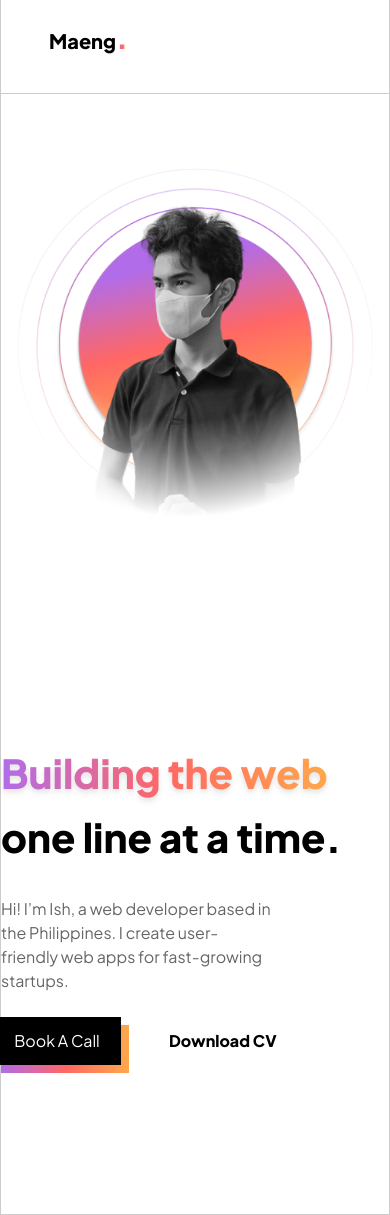
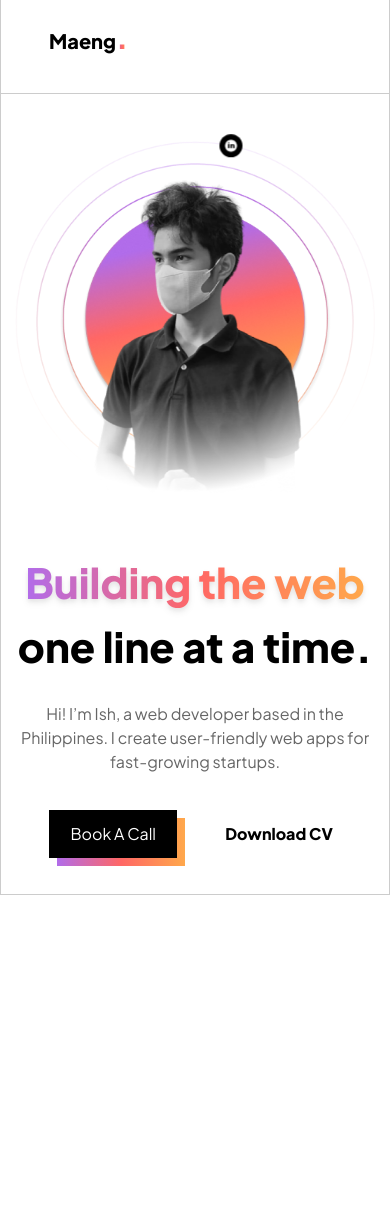
Before and after one commit to IshmaelCasky/ish-ca-portfolfio, a Next.js app: page / in a window 390 px wide. After the commit the page ends 895 px from the top, so only its background shows below. Built offline with nearby package versions, Linux system fonts and the light colour scheme; what tailwindcss-animation-delay would draw is missing.

Commit message:
responsiveness improvement

```diff
--- a/src/components/Sections/About.tsx
+++ b/src/components/Sections/About.tsx
@@ -56,12 +56,12 @@ export default function About() {
 
     return (
         <div className='flex border-b-[1px] justify-center items-center border-black border-opacity-20'>
-            <div className='flex xl:flex-row justify-center flex-col-reverse items-center h-[70rem] w-full'>
+            <div className='flex xl:flex-row justify-center flex-col-reverse items-center h-[50rem] w-full'>
                 {/* Info Container p-10 */}
-                <div className='flex flex-grow justify-center flex-col w-[100%]'>
-                    <h1 className='text-[2.5rem] font-extrabold leading-[4rem]'><span className='text-transparent drop-shadow-md bg-clip-text bg-gradient-to-r from-[#B16CEA] via-[#FF6765] to-[#FFA84B]'>Building the web</span> <br/> one line at a time.</h1>
-                    <p className='w-[70%] mt-7 2xl:text-xl text-[#666666]'>Hi! I’m Ish, a web developer based in the Philippines. I create user-friendly web apps for fast-growing startups.</p>
-                    <div className='mt-8 flex'>
+                <div className='flex xl:text-left ssm:text-center xl:p-10 text-center mb-7  flex-col w-[100%]'>
+                    <h1 className='xl:text-[4rem] text-[2.6rem] xl:leading-[4rem] lg:leading-[3rem] font-extrabold leading-[4rem]'><span className='text-transparent drop-shadow-md bg-clip-text bg-gradient-to-r from-[#B16CEA] via-[#FF6765] to-[#FFA84B]'>Building the web</span> <br/> one line at a time.</h1>
+                    <p className='w-[100%] p-3 mt-3 2xl:text-xl text-[#666666]'>Hi! I’m Ish, a web developer based in the Philippines. I create user-friendly web apps for fast-growing startups.</p>
+                    <div className='mt-8 justify-center xl:justify-start flex'>
                         <GradientButton className='w-[8rem]'>Book A Call</GradientButton>
                         <a href="#" className="mt-1 ml-10 font-extrabold group text-black transition duration-300">
                             Download CV
@@ -74,21 +74,35 @@ export default function About() {
                 <div className='relative justify-start items-center flex-grow w-[100%] h-[20%]  flex'>
 
                     <div className='flex justify-center relative w-[100%] h-auto'>
-                        <div className='z-[1] h-auto flex w-[100%] relative justify-center items-center'>
+                        {/* <Image
+                            id='github'
+                            width={25}
+                            src={github}
+                            alt='github'
+                            className=' absolute left-[6.5%] animate-circular1 w-[6%] bg-black rounded-full p-1'
+                        />
+                        <Image
+                            id='linkedin'
+                            width={25}
+                            src={linkedin}
+                            alt='linkedin'
+                            className='absolute left-[94%] w-[6%] animate-circular2 bg-black rounded-full p-1'
+                        /> */}
+                        <div className='z-[1] h-auto flex ssm:w-[90%] sm:w-[60%] md:w-[55%] lg:w-[45%] xl:w-[70%] relative justify-center items-center'>
                             <Image
                                 src={ish}
                                 alt='ish'
-                                className='z-[1] absolute'
+                                className='z-[1]'
                             />
                             <Image
                                 src={ellipse_1}
                                 alt='ellipse'
-                                className='absolute w-[62%]'
+                                className='absolute w-[58%]'
                             />
                             <Image
                                 src={ellipse_2}
                                 alt='ellipse'
-                                className='absolute w-[72%]'
+                                className='absolute w-[70%]'
                             />
                             <Image
                                 src={ellipse_3}
@@ -98,22 +112,22 @@ export default function About() {
                             <Image
                                 src={ellipse_4}
                                 alt='ellipse'
-                                className='absolute w-[92%]'
+                                className='absolute w-[93%]'
                             />
-                            {/* <Image
+                            <Image
                                 id='github'
                                 width={25}
                                 src={github}
                                 alt='github'
-                                className='absolute animate-circular1 bg-black rounded-full p-1'
+                                className=' absolute left-[6.5%] animate-circular1 w-[6%] bg-black rounded-full p-1'
                             />
                             <Image
                                 id='linkedin'
                                 width={25}
                                 src={linkedin}
                                 alt='linkedin'
-                                className='absolute animate-circular2 bg-black rounded-full p-1'
-                            /> */}
+                                className='absolute left-[94%] w-[6%] animate-circular2 bg-black rounded-full p-1'
+                            />
                         </div>
                     </div>
 
--- a/tailwind.config.js
+++ b/tailwind.config.js
@@ -19,29 +19,36 @@ module.exports = {
         'circular1' : {
           '0%' :{
             //left-[6.2rem] top-[22rem]
-
-            transform: 'rotate(0deg) translateX(239px) rotate(0deg)'
+            top: '47%',
+            left:  '47.3%',
+            transform: 'rotate(0deg) translateX(690%) rotate(0deg)'
           },
           '100%' :{
-
-            transform: 'rotate(-360deg) translateX(239px) rotate(360deg)'
+            top: '47%',
+            left:  '47.3%',
+            transform: 'rotate(360deg) translateX(690%) rotate(-360deg)'
           },
         },
         'circular2' : {
           //left-[6.2rem] top-[22rem]
           '0%' :{
-
-            transform: 'rotate(0deg) translateX(213px) rotate(0deg) ',
+            top: '47%',
+            left:  '47.3%',
+            transform: 'rotate(0deg) translateX(770%) rotate(0deg) ',
           },
           '100%' :{
-
-            transform: 'rotate(360deg) translateX(213px) rotate(-360deg)'
+            top: '47%',
+            left:  '47.3%',
+            transform: 'rotate(-360deg) translateX(770%) rotate(360deg)'
           },
         }
       },
       animation : {
         'circular1' : 'circular1 25s linear infinite',
         'circular2' : 'circular2 25s linear infinite'
+      },
+      screens: {
+        'ssm': '400px'
       }
     },
   },
```
